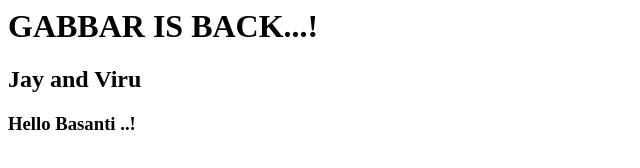
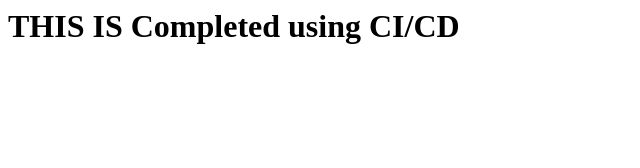
Before and after one commit to nasawebtech/covid, a plain HTML site: page index.html in a window 1280 px wide. Shown: the whole page, without its empty margins (0-640 px from the left). Drawn offline with Linux system fonts and the light colour scheme.

Commit message:
pipeline demo

```diff
--- a/index.html
+++ b/index.html
@@ -1,3 +1 @@
-<h1> GABBAR IS BACK...!</h1>
-<h2>Jay and Viru </h2>
-<h3> Hello Basanti ..!</h3>
+<h1> THIS IS Completed using CI/CD</h1>
```
